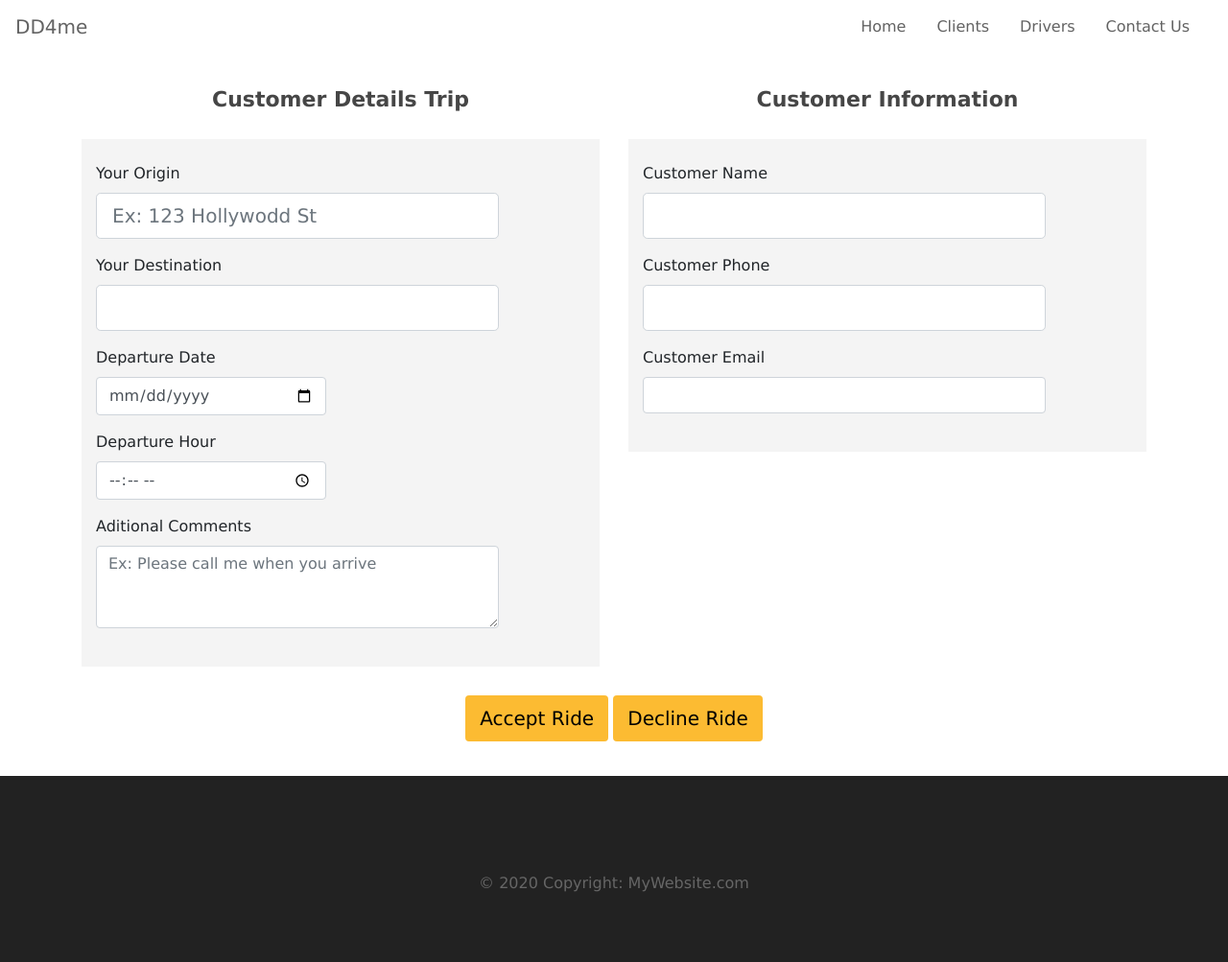
After one commit to theocaz/dd4me, a web app: file frontend/driver-app.html in a window 1280 px wide. The commit adds this page. Shown: the whole page at 96% size. Run offline with its HTML, style and script files only (its server is not run), Linux system fonts and the light colour scheme; some libraries are stand-ins or nearby versions.

Commit message:
08/06/2020

```diff
--- a/frontend/css/style.css
+++ b/frontend/css/style.css
@@ -135,8 +135,58 @@ body {
   }
 
 /* ---------------------------------------------
+                   LOGIN
+--------------------------------------------- */
+  .backimglogin{
+    background-image: url('/img/login.jpg');
+    background-position: center;
+    background-repeat: no-repeat;
+    background-size: cover;
+    font-size: 25px;
+    color: #fff;
+    /* background-color: rgb(	252, 187, 50,.1); */
+  }
+
+  .bi{
+    color: #fcbb32;
+  }
+
+  .subtext{
+    font-size: 15px;
+  }
+
+  .logmargin {
+    margin-left: 50px;
+  }
+
+  .text-center .btn{
+    margin-top: 30px;
+    border:3px solid #fcbb32;
+    background:#fcbb32;
+    color:#000;
+  }
+
+  .text-center .btn:hover {
+    border:3px solid #4dbdeb;
+    background:#4dbdeb;
+    color:#fff;
+  }
+
+  .appback{
+    background-color: rgb(151, 150, 150,.1);
+  }
+
+  @media (max-width: 575.98px) {
+    .col-md-10 {
+      margin-left: 10px;
+    }
+
+  }
+
+  /* ---------------------------------------------
                    COLUMNS
 --------------------------------------------- */
+
   .tittle-con{
     font-size: 30px;
     text-align: center;
@@ -160,7 +210,7 @@ body {
     padding-top: 15px;
     padding-bottom: 15px;
     color: rgb(70, 70, 70);
-    background-color: rgb(	252, 187, 50,.1);;
+    background-color: rgb(	252, 187, 50,.1);
   }
 
   .tittle-account{
@@ -201,6 +251,7 @@ body {
     .feature-text-drive{
       font-size: 14px;
     }
+
   }
 
   .features-driver {
@@ -216,6 +267,8 @@ body {
     box-shadow: 1px 1px 4px rgba(0, 0, 0, 0.4);
     margin-bottom: 16px;
   }
+
+
 
 /* ---------------------------------------------
                    TESTIMONIALS
--- /dev/null
+++ b/frontend/driver-app.html
@@ -0,0 +1,188 @@
+<!DOCTYPE html>
+<html lang="en">
+  <head>
+    <meta charset="UTF-8" />
+    <meta
+      name="viewport"
+      content="width=device-width, initial-scale=1.0, shrink-to-fit=no"
+    />
+
+    <link
+      rel="stylesheet"
+      href="https://maxcdn.bootstrapcdn.com/bootstrap/4.0.0/css/bootstrap.min.css"
+      integrity="sha384-Gn5384xqQ1aoWXA+058RXPxPg6fy4IWvTNh0E263XmFcJlSAwiGgFAW/dAiS6JXm"
+      crossorigin="anonymous"
+    />
+
+    <script
+      src="https://code.jquery.com/jquery-3.5.1.slim.min.js"
+      integrity="sha256-4+XzXVhsDmqanXGHaHvgh1gMQKX40OUvDEBTu8JcmNs="
+      crossorigin="anonymous"
+    ></script>
+
+    <script
+      src="https://cdnjs.cloudflare.com/ajax/libs/popper.js/1.12.9/umd/popper.min.js"
+      integrity="sha384-ApNbgh9B+Y1QKtv3Rn7W3mgPxhU9K/ScQsAP7hUibX39j7fakFPskvXusvfa0b4Q"
+      crossorigin="anonymous"
+    ></script>
+
+    <script
+      src="https://maxcdn.bootstrapcdn.com/bootstrap/4.0.0/js/bootstrap.min.js"
+      integrity="sha384-JZR6Spejh4U02d8jOt6vLEHfe/JQGiRRSQQxSfFWpi1MquVdAyjUar5+76PVCmYl"
+      crossorigin="anonymous"
+    ></script>
+
+    <link rel="stylesheet" type="text/css" href="/css/style.css" />
+    <script src="/js/main.js"></script>
+    <title>DD4me - App Driver</title>
+  </head>
+  <body>
+    <nav class="navbar navbar-expand-lg">
+      <a class="navbar-brand" href="#">DD4me</a>
+      <button
+        class="navbar-toggler"
+        type="button"
+        data-toggle="collapse"
+        data-target="#navbarSupportedContent"
+        aria-controls="navbarSupportedContent"
+        aria-expanded="false"
+        aria-label="Toggle navigation"
+      >
+        <span class="navbar-toggler-icon"></span>
+      </button>
+
+      <div class="collapse navbar-collapse" id="navbarSupportedContent">
+        <ul class="navbar-nav ml-auto">
+          <li class="nav-item active">
+            <a class="nav-link" href="#"
+              >Home <span class="sr-only">(current)</span></a
+            >
+          </li>
+          <li class="nav-item">
+            <a class="nav-link" href="#">Clients</a>
+          </li>
+          <li class="nav-item">
+            <a class="nav-link" href="#">Drivers</a>
+          </li>
+          <li class="nav-item">
+            <a class="nav-link" href="#">Contact Us</a>
+          </li>
+        </ul>
+      </div>
+    </nav>
+
+    <div class="features-test">
+      <div class="container">
+        <div class="row">
+          <div class="col-lg-6">
+            <div class="tittle-account">
+              Customer Details Trip
+            </div>
+            <form class="appback">
+              <br />
+              <div class="form-group col-md-10">
+                <label for="Origin">Your Origin</label>
+                <input
+                  class="form-control form-control-lg"
+                  type="text"
+                  placeholder="Ex: 123 Hollywodd St"
+                />
+              </div>
+
+              <div class="form-group col-md-10">
+                <label for="Origin">Your Destination</label>
+                <input
+                  class="form-control form-control-lg"
+                  type="text"
+                  placeholder=""
+                />
+              </div>
+
+              <div class="form-group col-md-6">
+                <label for="Departure">Departure Date</label>
+                <input
+                  type="date"
+                  class="form-control"
+                  id="Inputdeparture"
+                  aria-describedby="deparea"
+                />
+              </div>
+
+              <div class="form-group col-md-6">
+                <label for="Time">Departure Hour</label>
+                <input
+                  type="time"
+                  class="form-control"
+                  id="Inputtime"
+                  aria-describedby="timearea"
+                />
+              </div>
+
+              <div class="form-group col-md-10">
+                <label for="exampleFormControlTextarea1"
+                  >Aditional Comments</label
+                >
+                <textarea
+                  class="form-control"
+                  id="exampleFormControlTextarea1"
+                  rows="3"
+                  placeholder="Ex: Please call me when you arrive"
+                ></textarea>
+              </div>
+              <br />
+            </form>
+          </div>
+
+          <div class="col-lg-6">
+            <div class="tittle-account">
+                Customer Information
+              </div>
+            <form class="appback">
+
+              <div class="form-group col-md-10"><br>
+                <label for="Name">Customer Name</label>
+                <input
+                  class="form-control form-control-lg"
+                  type="text"
+                />
+              </div>
+
+              <div class="form-group col-md-10">
+                <label for="Origin">Customer Phone</label>
+                <input
+                  class="form-control form-control-lg"
+                  type="tel"
+                  placeholder=""
+                />
+              </div>
+
+              <div class="form-group col-md-10">
+                <label for="Departure">Customer Email</label><br>
+                <input
+                  type="email"
+                  class="form-control"
+                  id="Inputdeparture"
+                  aria-describedby="deparea"
+                />
+              </div>
+              <br>
+              </div>
+              <br />
+            </form>
+              <div class="col text-center">
+                <button type="submit" class="btn">Accept Ride</button>
+                <button type="submit" class="btn">Decline Ride</button>
+              </div>
+            </form>
+          </div>
+        </div>
+      </div>
+    </div>
+
+    <footer class="page-footer">
+      <div class="footer-copyright text-center">
+        © 2020 Copyright: MyWebsite.com
+      </div>
+    </footer>
+  </body>
+</html>
```
Also changed, not shown: frontend/user-app.html (+7 -6 lines), frontend/user-login.html (+25 -9 lines), frontend/img/login.jpg (added), frontend/img/map.gif (added).
